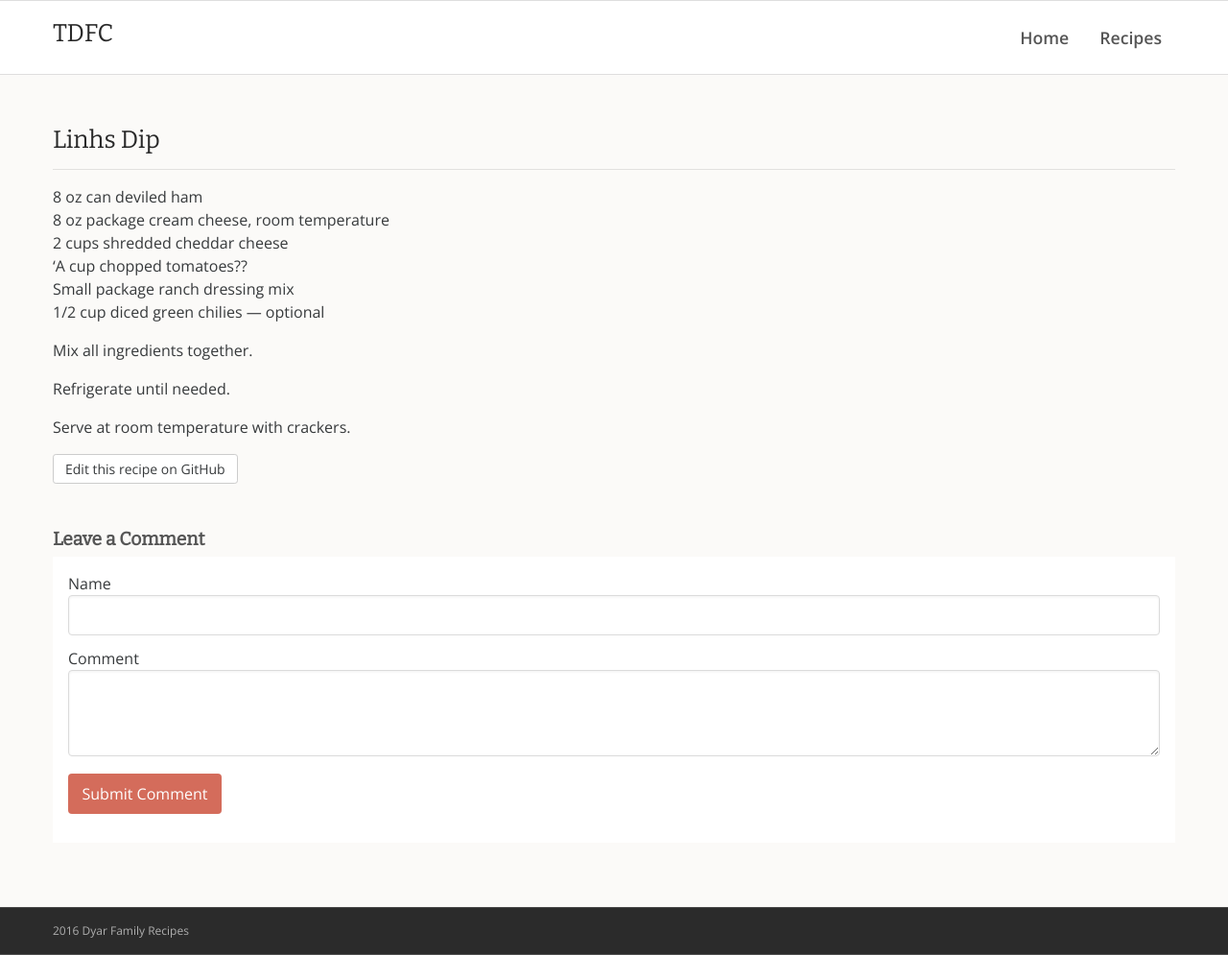
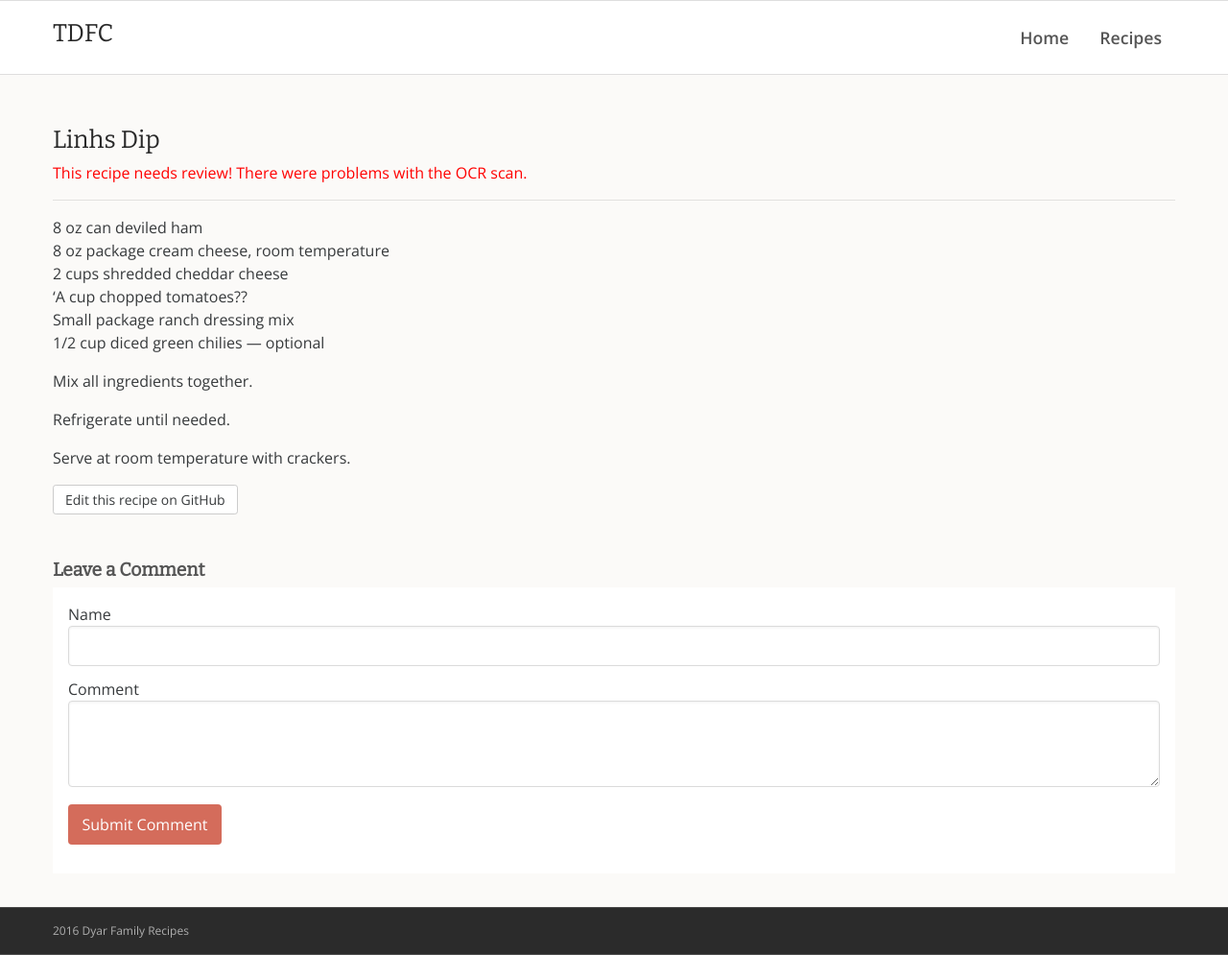
Before and after one commit to rdyar/tdfc, a Jekyll site: the page built from _odds-and-ends/linhs-dip.md, in a window 1280 px wide and 995 px high. Shown: the whole window at 96% size. Built offline with Jekyll 4.4.1, drawn with Linux system fonts in a browser that asks for light colours.

Commit message:
Update recipes.html

```diff
--- a/_layouts/recipes.html
+++ b/_layouts/recipes.html
@@ -3,7 +3,7 @@
 <section class="section-main">
 <div class="container">
 <h1 class="pad-top">{{page.title}}</h1>
-{% if recipe.s %}<span style="color:red;">This recipe needs review! There were problems with the OCR scan.</span>{% endif %}
+{% if page.s %}<span style="color:red;">This recipe needs review! There were problems with the OCR scan.</span>{% endif %}
 <hr>
 {{ content }}
 <a class="btn btn-secondary btn-sm" href="https://github.com/rdyar/tdfc/tree/gh-pages/{{ page.relative_path }}">Edit this recipe on GitHub</a>
```
